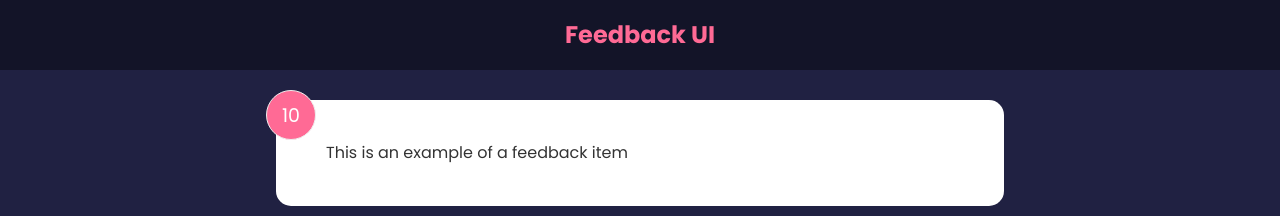
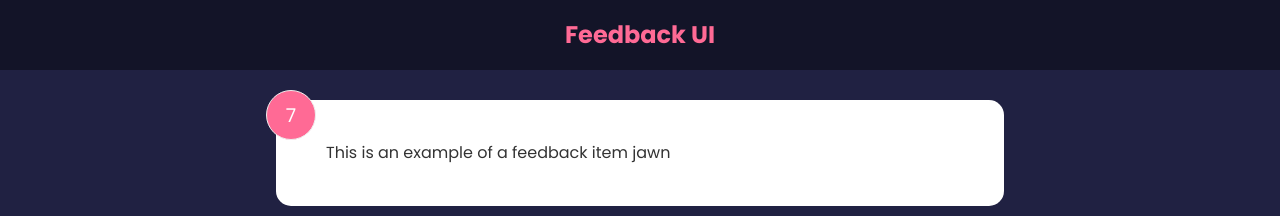
Before and after one commit to kin018/ReactFrontToBack, a React (Create React App) app in the folder feedback-app/: page / in a window 1280 px wide. Shown: the top 216 px of the page. Built offline with nearby package versions, Linux system fonts and the light colour scheme.

Commit message:
created States

```diff
--- a/feedback-app/src/components/FeedbackItem.jsx
+++ b/feedback-app/src/components/FeedbackItem.jsx
@@ -1,10 +1,17 @@
 import React from 'react';
+import { useState } from 'react';
 
 function FeedbackItem() {
+  //[NAMEOFSTATE, FUNC]
+  const [rating, setRating] = useState(7);
+  const [text, setText] = useState(
+    'This is an example of a feedback item jawn'
+  );
+
   return (
     <div className="card">
-      <div className="num-display">10</div>
-      <div className="text-display">This is an example of a feedback item</div>
+      <div className="num-display">{rating}</div>
+      <div className="text-display">{text}</div>
     </div>
   );
 }
```
